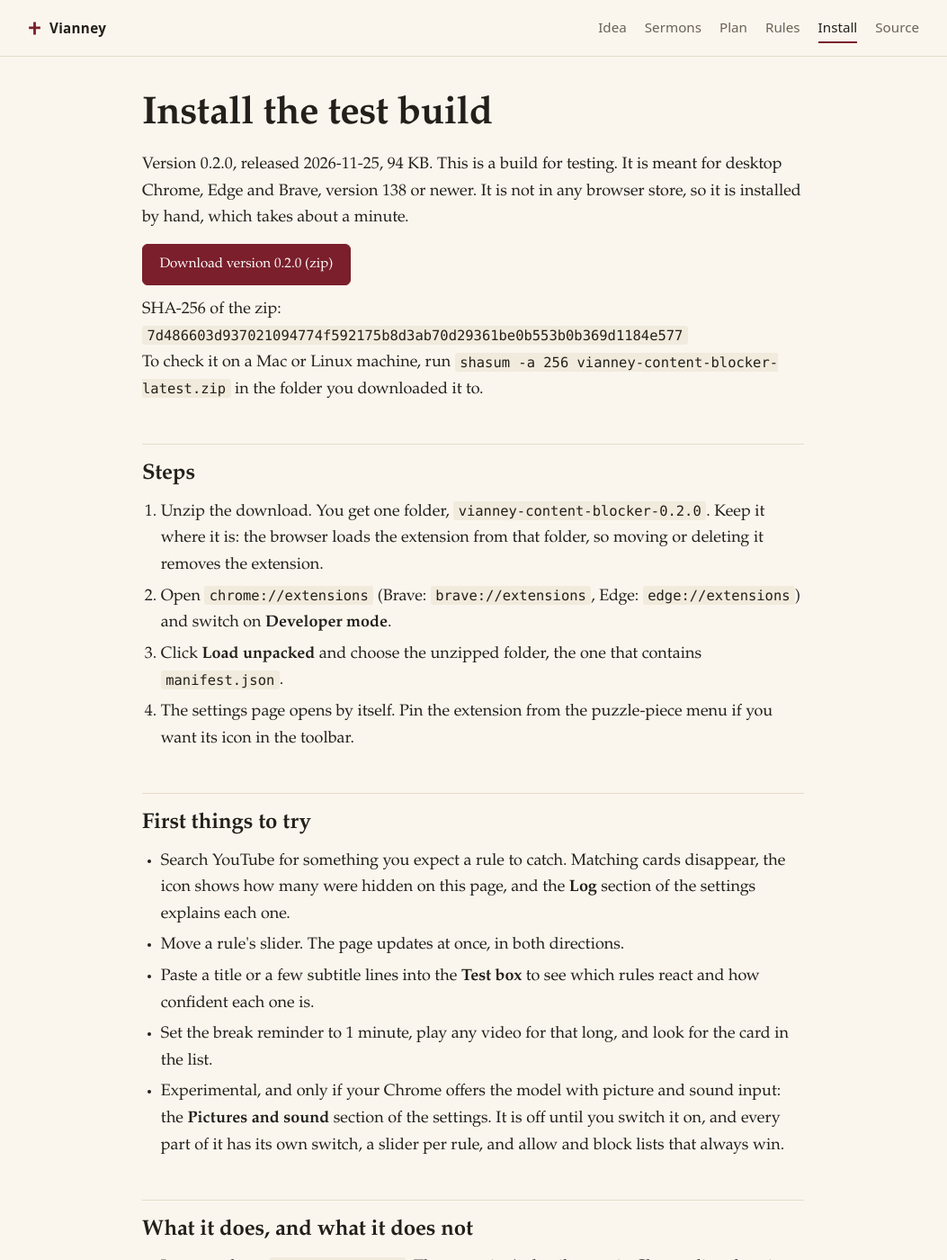
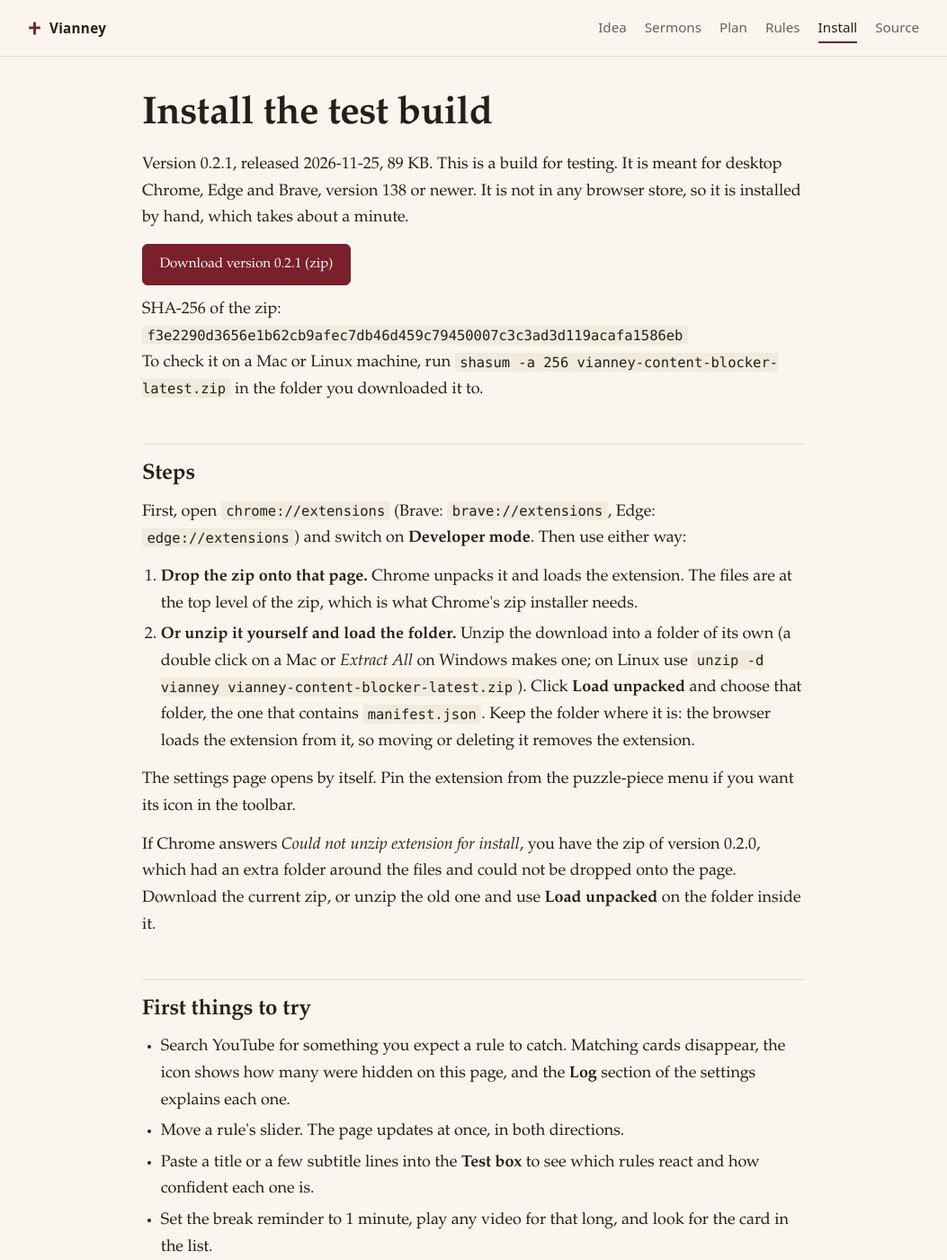
Before and after one commit to drugi-obieg/vianney, a Jekyll site: the page built from install.html, in a window 1280 px wide and 1400 px high. Shown: the whole window at 90% size, without its empty margins (114-1167 px from the left). Built offline with Jekyll 4.4.1, drawn with Linux system fonts in a browser that asks for light colours.

Commit message:
Fix the download: put manifest.json at the root of the zip (release 0.2.1)
Chrome's zip installer (used when a zip is dropped onto chrome://extensions)
unzips only an entry named exactly "manifest.json" first, and reports "Could
not unzip extension for install." when there is none. The 0.2.0 zip had
everything inside a wrapper folder, so dropping it failed that way.

- tools/pack.mjs: zip the contents of extension/, then check the layout
- tests/pack.test.js: the packed zip has manifest.json at its root, holds
  exactly the files of extension/, and unzips to a loadable extension
- install page: both ways (drop the zip, or unzip and Load unpacked), and a
  note for anyone who has the 0.2.0 zip
- downloads/ and _data/release.json: version 0.2.1, SHA-256
  f3e2290d3656e1b62cb9afec7db46d459c79450007c3c3ad3d119acafa1586eb

```diff
--- a/_data/release.json
+++ b/_data/release.json
@@ -1,10 +1,10 @@
 {
-  "version": "0.2.0",
-  "file": "vianney-content-blocker-0.2.0.zip",
+  "version": "0.2.1",
+  "file": "vianney-content-blocker-0.2.1.zip",
   "latest": "vianney-content-blocker-latest.zip",
-  "folder": "vianney-content-blocker-0.2.0",
-  "bytes": 95942,
-  "kilobytes": 94,
-  "sha256": "7d486603d937021094774f592175b8d3ab70d29361be0b553b0b369d1184e577",
+  "folder": "vianney-content-blocker-0.2.1",
+  "bytes": 91125,
+  "kilobytes": 89,
+  "sha256": "f3e2290d3656e1b62cb9afec7db46d459c79450007c3c3ad3d119acafa1586eb",
   "date": "2026-11-25"
 }
--- a/install.html
+++ b/install.html
@@ -11,12 +11,13 @@ description: How to install the Vianney Content Blocker test build in Chrome, Ed
 <p class="note">SHA-256 of the zip: <code>{{ site.data.release.sha256 }}</code><br>To check it on a Mac or Linux machine, run <code>shasum -a 256 {{ site.data.release.latest }}</code> in the folder you downloaded it to.</p>
 
 <h2>Steps</h2>
+<p>First, open <code>chrome://extensions</code> (Brave: <code>brave://extensions</code>, Edge: <code>edge://extensions</code>) and switch on <strong>Developer mode</strong>. Then use either way:</p>
 <ol>
-  <li>Unzip the download. You get one folder, <code>{{ site.data.release.folder }}</code>. Keep it where it is: the browser loads the extension from that folder, so moving or deleting it removes the extension.</li>
-  <li>Open <code>chrome://extensions</code> (Brave: <code>brave://extensions</code>, Edge: <code>edge://extensions</code>) and switch on <strong>Developer mode</strong>.</li>
-  <li>Click <strong>Load unpacked</strong> and choose the unzipped folder, the one that contains <code>manifest.json</code>.</li>
-  <li>The settings page opens by itself. Pin the extension from the puzzle-piece menu if you want its icon in the toolbar.</li>
+  <li><strong>Drop the zip onto that page.</strong> Chrome unpacks it and loads the extension. The files are at the top level of the zip, which is what Chrome's zip installer needs.</li>
+  <li><strong>Or unzip it yourself and load the folder.</strong> Unzip the download into a folder of its own (a double click on a Mac or <em>Extract All</em> on Windows makes one; on Linux use <code>unzip -d vianney {{ site.data.release.latest }}</code>). Click <strong>Load unpacked</strong> and choose that folder, the one that contains <code>manifest.json</code>. Keep the folder where it is: the browser loads the extension from it, so moving or deleting it removes the extension.</li>
 </ol>
+<p>The settings page opens by itself. Pin the extension from the puzzle-piece menu if you want its icon in the toolbar.</p>
+<p class="note">If Chrome answers <em>Could not unzip extension for install</em>, you have the zip of version 0.2.0, which had an extra folder around the files and could not be dropped onto the page. Download the current zip, or unzip the old one and use <strong>Load unpacked</strong> on the folder inside it.</p>
 
 <h2>First things to try</h2>
 <ul>
```
Also changed, not shown: downloads/latest.json (+6 -6 lines), tests/pack.test.js (added, +38 -0 lines), tools/pack.mjs (+23 -5 lines), README.md, extension/manifest.json, 2 other files.
